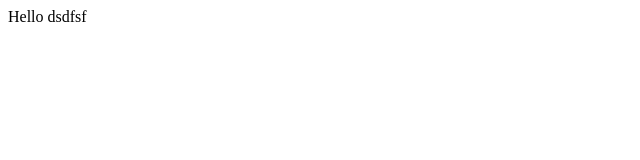
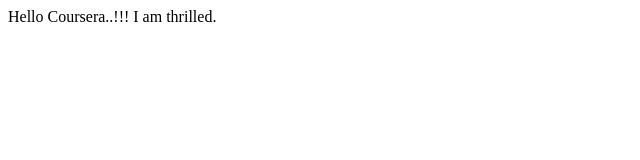
Before and after one commit to juisambare/coursera-test, a plain HTML site: page index.html in a window 1280 px wide. Shown: the whole page, without its empty margins (0-640 px from the left). Drawn offline with Linux system fonts and the light colour scheme.

Commit message:
First modification

```diff
--- a/index.html
+++ b/index.html
@@ -5,6 +5,6 @@
     <title></title>
   </head>
   <body>
-    Hello dsdfsf
+    Hello Coursera..!!! I am thrilled.
   </body>
 </html>
```
